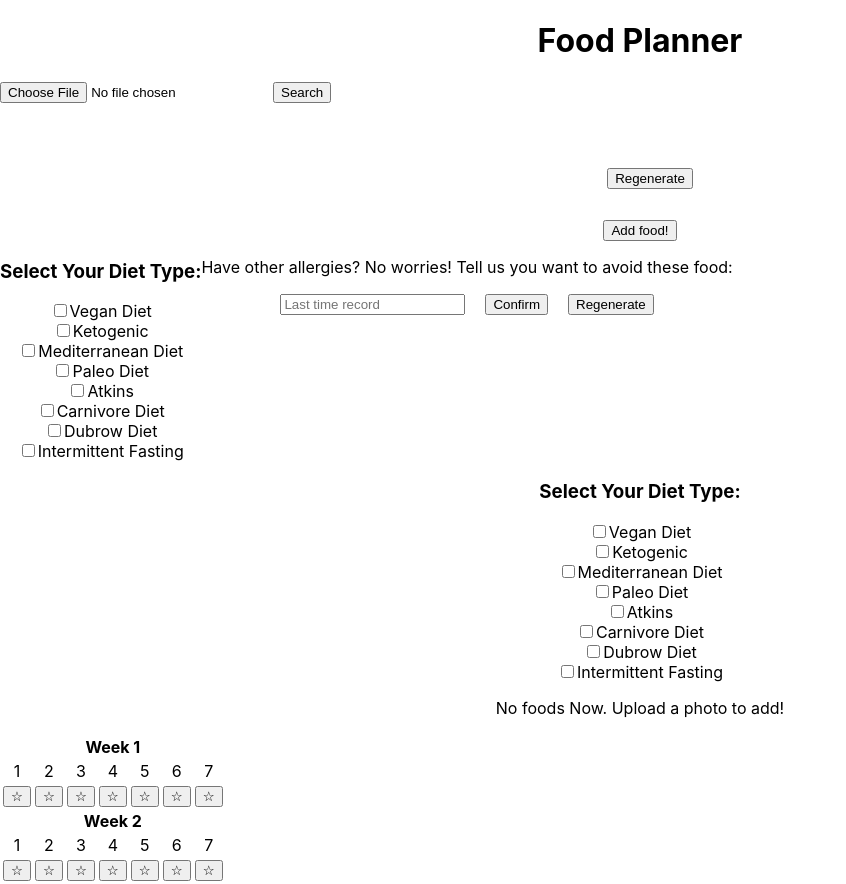
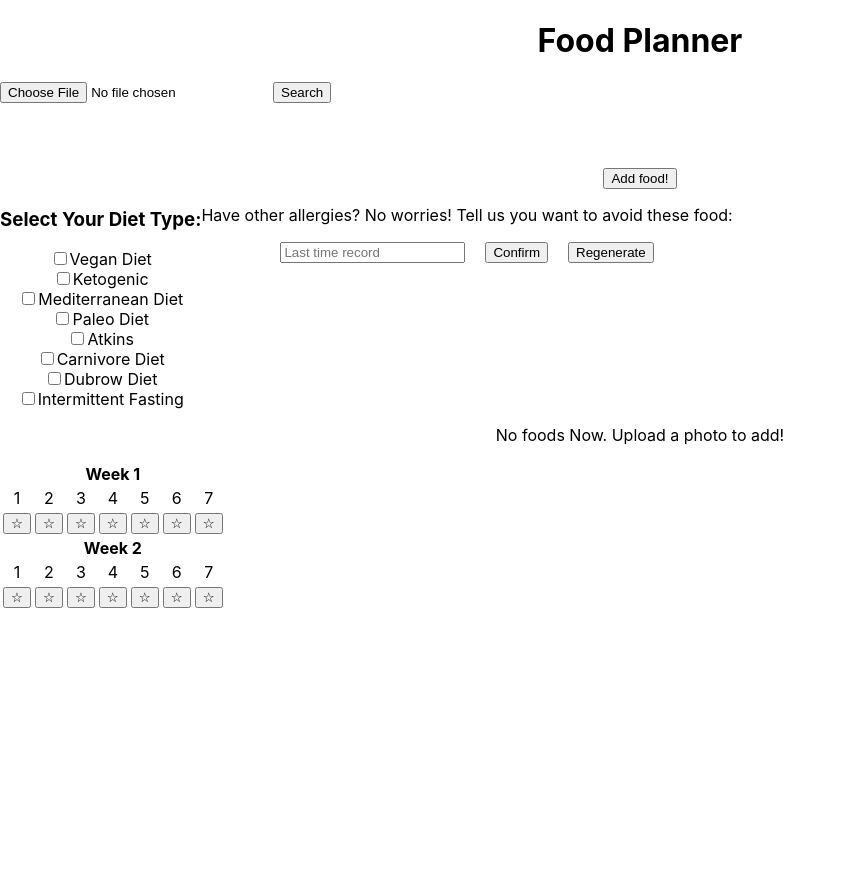
Before and after one commit to VivianRMS/Snap-Meal, a React (Create React App) app: page / in a window 1280 px wide. Shown: the whole page, without its empty margins (0-846 px from the left). After the commit the page ends 800 px from the top, so only its background shows below. Built offline with nearby package versions, Linux system fonts and the light colour scheme.

Commit message:
update conflict

```diff
--- a/src/components/Homepage.js
+++ b/src/components/Homepage.js
@@ -150,10 +150,6 @@ const Home = () => {
       </header>
       <AiwithImage start_id={foods.length} setfoods={setfoods} />
 
-      <button style={{ marginLeft: "20px" }} onClick={() => handleClick2()}>
-        Regenerate
-      </button>
-
       {loading === true && search !== "" ? (
         <p style={{ margin: "30px 0" }}>Loading ...</p>
       ) : (
@@ -191,7 +187,6 @@ const Home = () => {
           </button>
         </div>
       </div>
-      <DietFilters diets={diets} onDietChange={handleDietChange} />
 
       <FoodList foods={foods} setfoods={setfoods} />
       <Planner recipeArrayProp={recipes} />
```
